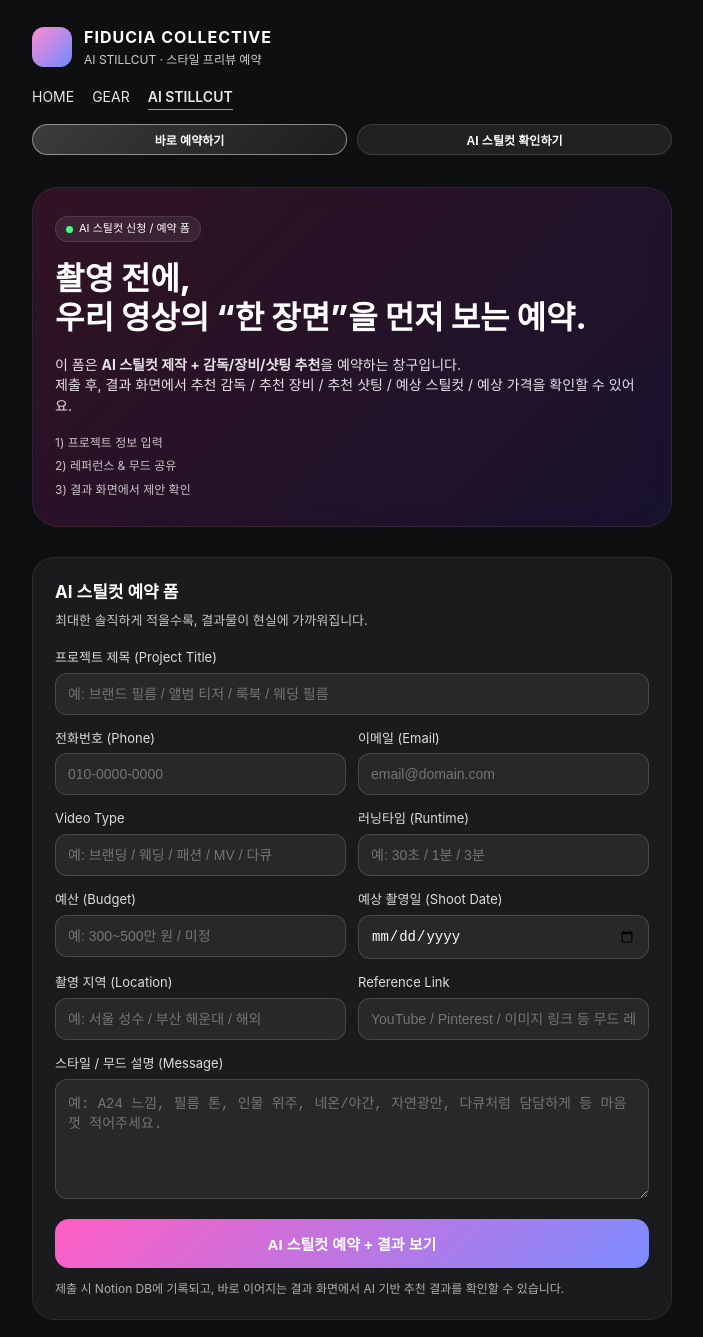
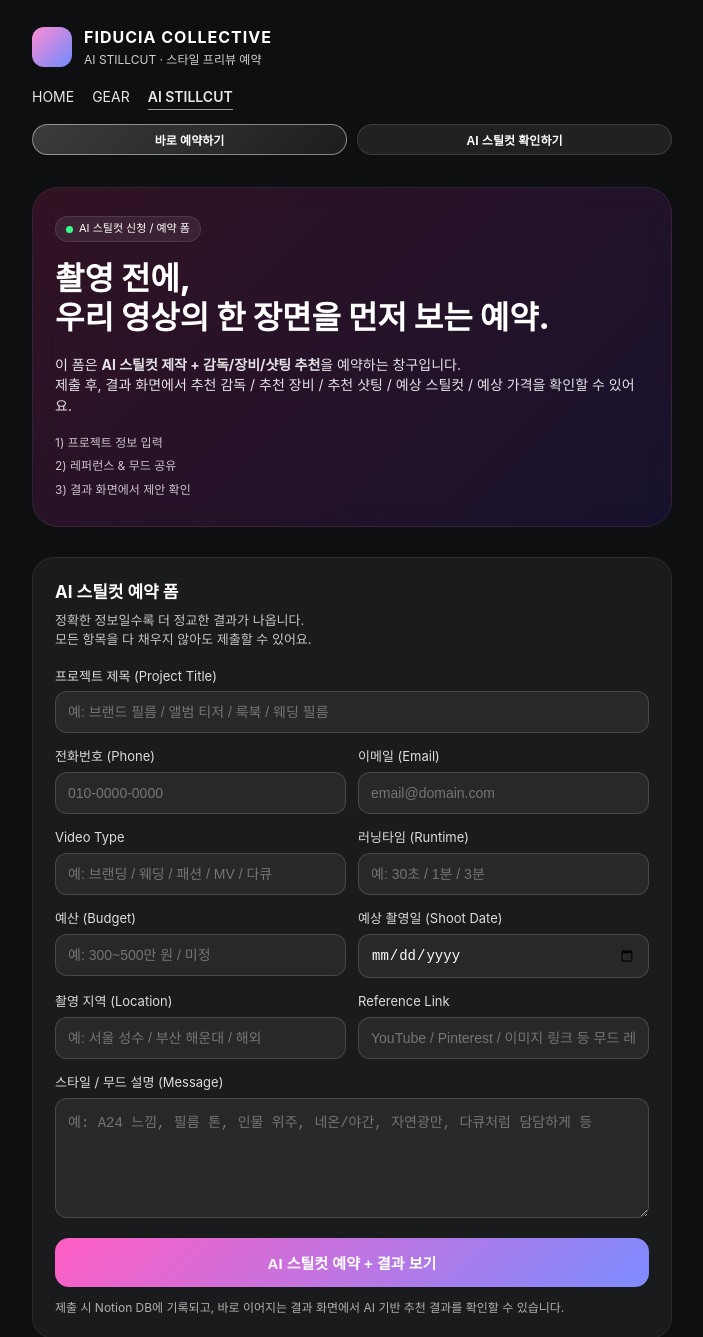
Before and after one commit to jongmindlek/Aistillcutver3, a website: page ai-stillcut.html in a window 1280 px wide. Shown: the top 1337 px of the page, without its empty margins (288-991 px from the left). Drawn offline with Linux system fonts and the light colour scheme.

Commit message:
ai-stillcut.html 업데이트

```diff
--- a/ai-stillcut.html
+++ b/ai-stillcut.html
@@ -41,7 +41,7 @@
         </div>
         <h1 class="hero-title">
           촬영 전에,<br />
-          우리 영상의 “한 장면”을 먼저 보는 예약.
+          우리 영상의 한 장면을 먼저 보는 예약.
         </h1>
         <p class="hero-desc">
           이 폼은 <strong>AI 스틸컷 제작 + 감독/장비/샷팅 추천</strong>을 예약하는 창구입니다.<br />
@@ -61,7 +61,8 @@
           <div>
             <div class="card-title">AI 스틸컷 예약 폼</div>
             <div class="card-sub">
-              최대한 솔직하게 적을수록, 결과물이 현실에 가까워집니다.
+              정확한 정보일수록 더 정교한 결과가 나옵니다.<br />
+              모든 항목을 다 채우지 않아도 제출할 수 있어요.
             </div>
           </div>
         </div>
@@ -129,7 +130,7 @@
             <label>스타일 / 무드 설명 (Message)</label>
             <textarea
               id="Message"
-              placeholder="예: A24 느낌, 필름 톤, 인물 위주, 네온/야간, 자연광만, 다큐처럼 담담하게 등 마음껏 적어주세요."
+              placeholder="예: A24 느낌, 필름 톤, 인물 위주, 네온/야간, 자연광만, 다큐처럼 담담하게 등"
             ></textarea>
           </div>
 
@@ -143,7 +144,7 @@
   </div>
 
   <script>
-    // 서브 네비 동작
+    // 서브 네비
     document.querySelectorAll(".subnav-button").forEach((btn) => {
       btn.addEventListener("click", () => {
         const link = btn.dataset.link;
@@ -197,6 +198,7 @@
           return;
         }
 
+        // 결과 페이지에서 쓸 수 있도록 저장
         localStorage.setItem("fiducia_ai_request", JSON.stringify(body));
         window.location.href = "ai-stillcut-result.html";
       } catch (e) {
```
